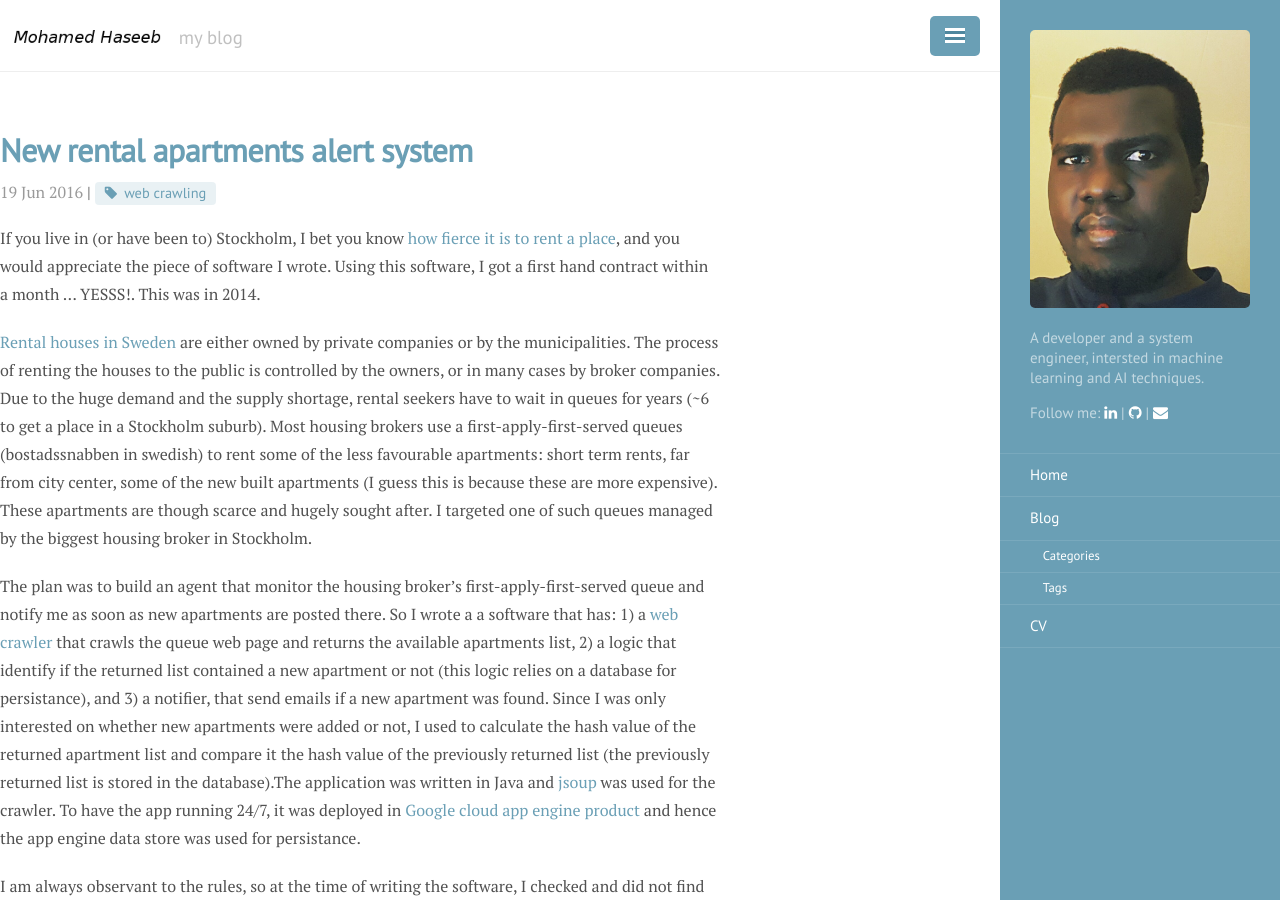
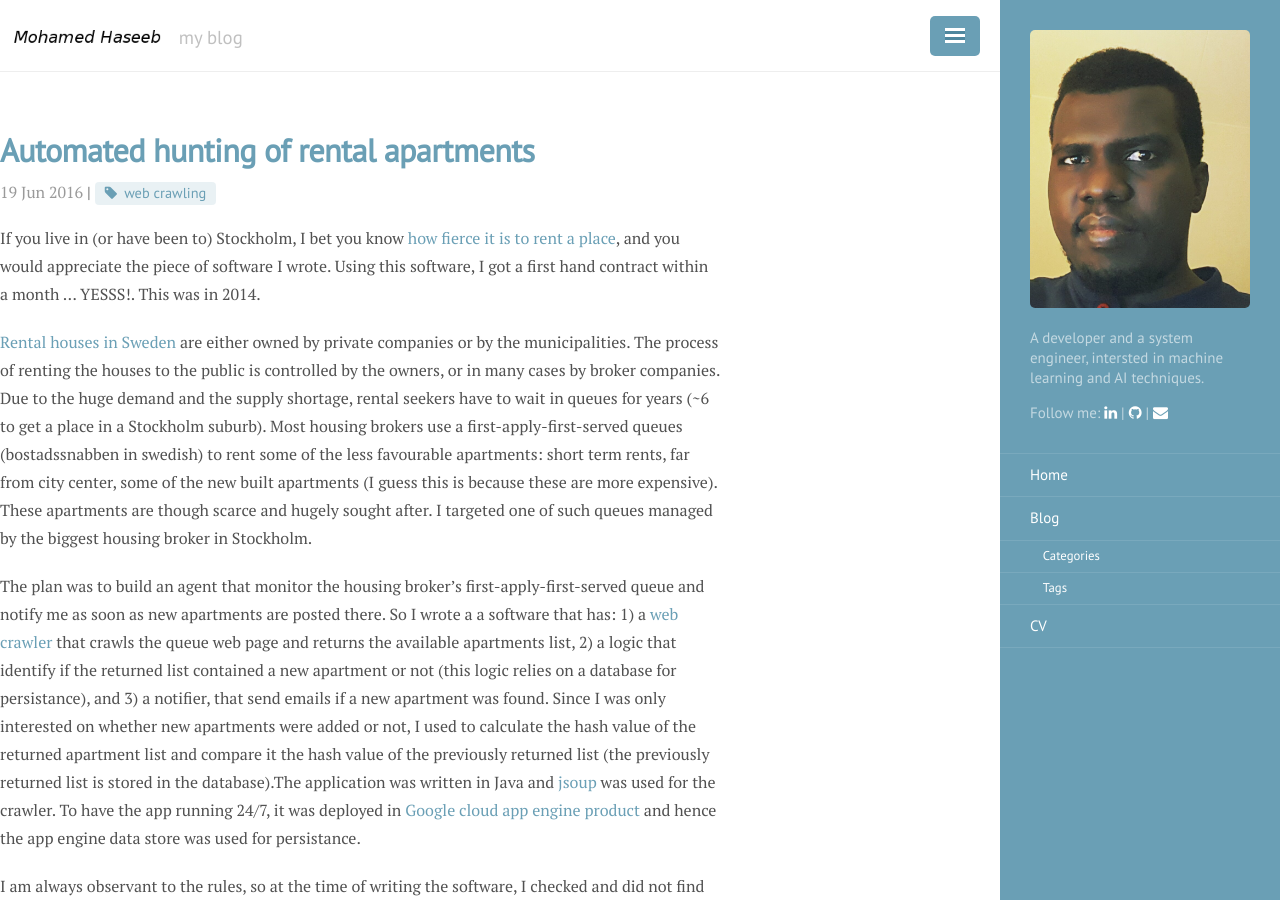
Before and after one commit to mohaseeb/mohaseeb.github.io, a Jekyll site: the page built from _posts/2014-04-30-apartment-hunt.md, in a window 1280 px wide and 900 px high. Built offline with Jekyll 4.4.1, drawn with Linux system fonts in a browser that asks for light colours; nearby versions of some CDN libraries; comment, search, counter and statistics services are not loaded.

Commit message:
Update 2014-04-30-apartment-hunt.md

```diff
--- a/_posts/2014-04-30-apartment-hunt.md
+++ b/_posts/2014-04-30-apartment-hunt.md
@@ -1,6 +1,6 @@
 ---
 layout: post
-title: "New rental apartments alert system"
+title: "Automated hunting of rental apartments"
 date: 2016-06-19
 category: other
 tags: [web crawling]
```
